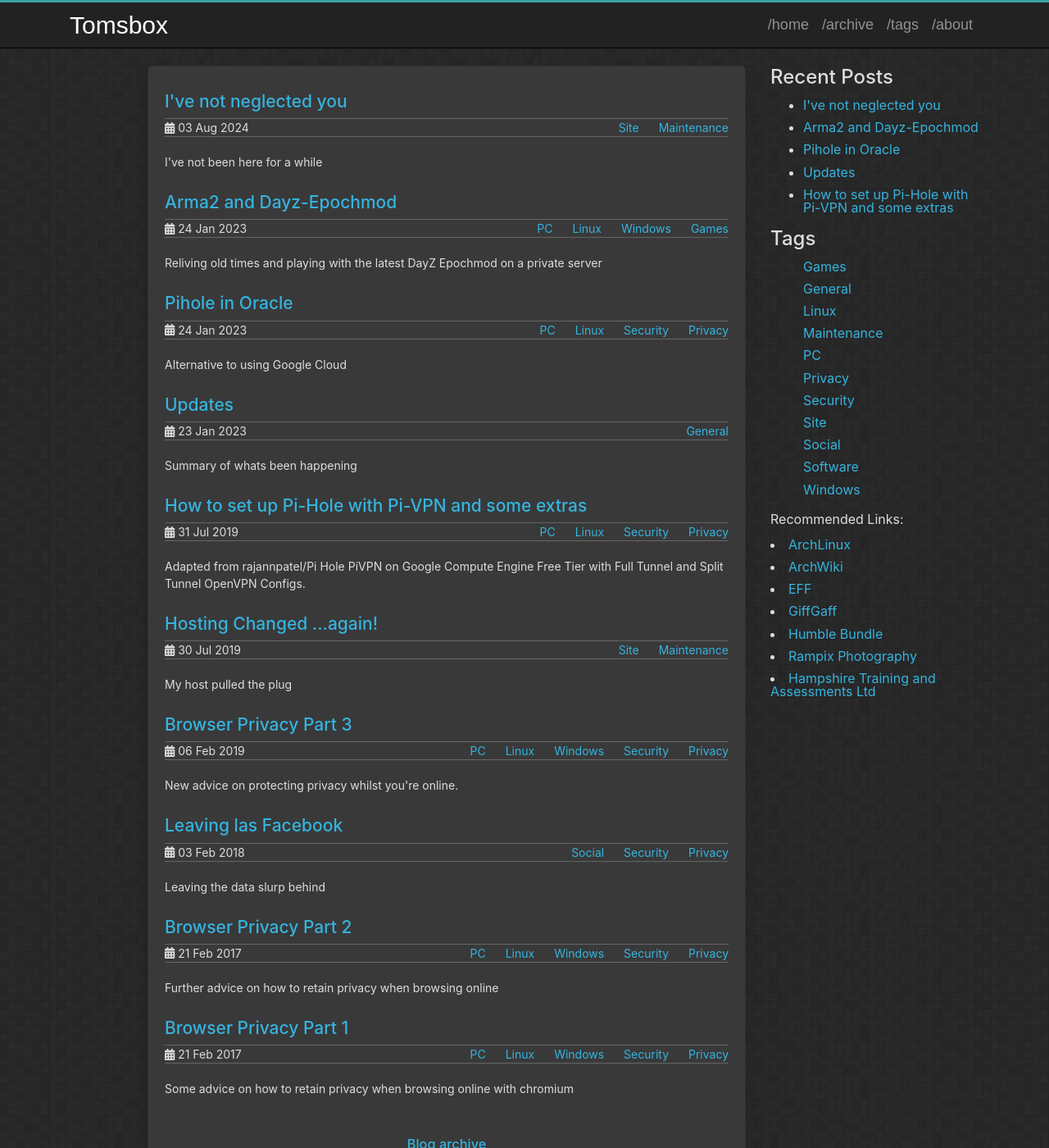
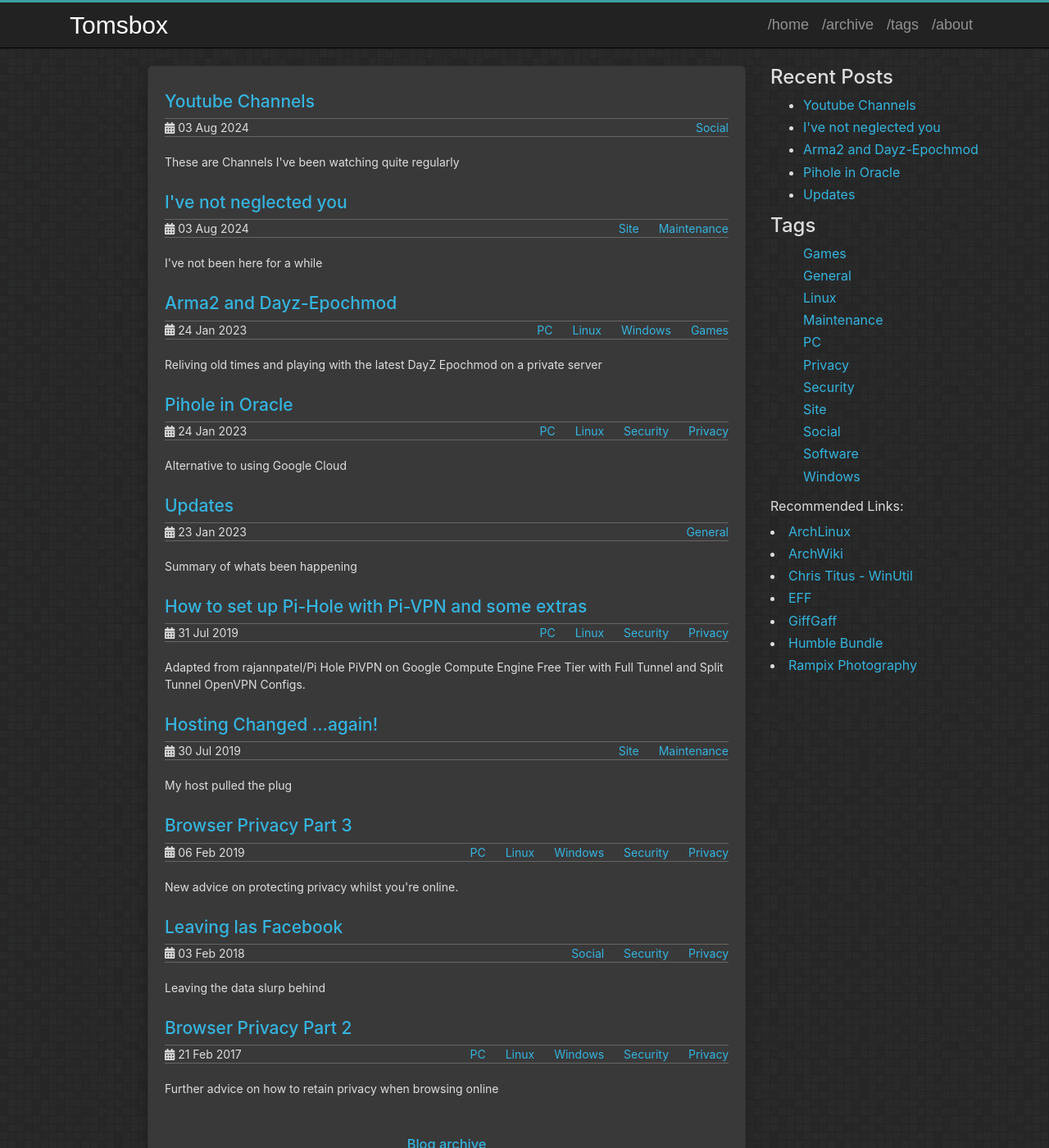
Before and after one commit to t0m5k1/t0m5k1.github.io, a Jekyll site: the page built from index.md, in a window 1280 px wide and 1400 px high. Shown: the whole window at 82% size. Built offline with Jekyll 4.4.1, drawn with Linux system fonts in a browser that asks for light colours; part of the change alters nothing that is shown; some of the changed text lies outside the part shown.

Commit message:
added youtube channels post

```diff
--- a/_config.yml
+++ b/_config.yml
@@ -11,7 +11,7 @@ url: http://t0m5k1.github.io
 baseurl: ''
 
 author: Tom Rand
-copyright: 2015-2023
+copyright: 2015-2024
 
 share:
   facebook: true
--- a/_includes/sidebar.html
+++ b/_includes/sidebar.html
@@ -21,12 +21,13 @@
 <div class="sidebar">
   Recommended Links:
 <li><a href="https://www.archlinux.org/" title="The OS I use" target="_blank">ArchLinux</a></li>
-<li><a href="https://wiki.archlinux.org/" title="One of if not the best Linux wiki">ArchWiki</a></li>
+<li><a href="https://wiki.archlinux.org/" title="One of if not the best Linux wiki"target="_blank">ArchWiki</a></li>
+<li><a href="https://github.com/ChrisTitusTech/winutil" title="The only Windows Tool you need"target="_blank">Chris Titus - WinUtil</a></li>
 <li><a href="https://www.eff.org/" title="Just go there" target="_blank">EFF</a></li>
-<li><a href="https://www.giffgaff.com/orders/affiliate/t0m5k1" title="The only phone network you need">GiffGaff</a></li>
+<li><a href="https://www.giffgaff.com/orders/affiliate/t0m5k1" title="The only phone network you need"target="_blank">GiffGaff</a></li>
 <li><a href="https://goo.gl/MUy6Q9" title="Humble Bundle" target="_blank">Humble Bundle</a></li>
 <li><a href="https://www.rampix.co.uk/" title="The best Photography studio in Milton Keynes" target="_blank">Rampix Photography</a></li>
-<li><a href="https://www.htaa.co.uk/" title="Train to be a Plumber, Gas or Electrical Installer" target="_blank">Hampshire Training and Assessments Ltd</a></li>
+
   <div class="row">
   {% for job in site.data.job_postings %}
     <div class="col-xs-12"  style="padding-top:10px">
--- /dev/null
+++ b/_posts/2024-08-03-youtube-channels.md
@@ -0,0 +1,165 @@
+---
+layout: post
+title: Youtube Channels
+date:   2024-08-03
+description: These are Channels I've been watching quite regularly
+comments: true
+toc: true
+tags:
+ - Social
+---
+
+
+So I recently decided to drop you all a list of the YouTube channels I find my self whatching.
+This list will get big and will be updated to list all the channels I like
+
+# Tech
+
+[JaysTwoCents][JTC]
+What can be said for Jay, Nick and Phil !
+This is where you go for all the indepth builds and water cooling info.
+
+[LTT][LTT]
+I've been watching Linus for quite sumoetime and I've come to appreciate the whole effort he has put in to growing and providing Tech news and reviews that I've come to almost rely on.
+
+[Level 1][LVL1]
+Wendell is an institution by himself, I value every statement he makes and the information he provides is top notch.
+The NEws/Link with friends is a must watch for me too.
+
+[Some Ordinary Gamers][SOG]
+Mutahar is a stallwart in all things current regarding tech, games, deep web and other schenanigans that may or may not ocur on the 'tinter tubes!.
+
+## Linux
+
+[Chris Titus][TTT] (Alt channel:[ctt])
+We can't not mention Chris Titus here.
+The guy is the creator of his tweak tool WinUtil that I link to in my sidebar.
+His videos are always knee deep in tech be it linux or his app and what he's doing. What makes this good is that you can learn from his videos even though they are very light hearted and he's learning this with us!'
+
+[Broadie][BR]
+When we talk about Linux we can't leave out Broadie Robertson.
+The guy seems to always have his finger on the pulse and is only ever a few hours off the mark lol.
+Good content.
+
+## Security
+
+[HAK5][HAK5]
+Threatwire with Ali.
+Sec news can't get better, She's the girl all the geeks want to know for very obvious reason too and she's happy with that.
+Very active coder, loves defcon and streams nearly all the time on twitch.
+You gotta see the dimples!
+
+[David Bombal][DB]
+David is just excellent, The community section is his way to test us all.
+His content is so indepth you learn and he actually provides many training courses via his website.
+You need this man in your subs list.
+
+[DefCon][DEFC]
+The DefCon what can really be said other than I will go here one day.
+It's a tech/Hacking conference where nearly anything goes, You'll find all manner of types here from black,white,grey hat hackers, Tech nerds, sec nerd, exploiters and more.
+
+[BlackHat Con][BH]
+BlackHat Con, They want to be good and sometimes they'll have a demoe or talk from someone/thing that is good, I check in every now and then but yeah.
+
+# General
+## Content Creators & Teams
+
+[MoistKritical][PZ0]
+Charlie just hits the nail on the head with his takes on the recent funny shit
+
+[Asmongold][zakrawr]
+Asmongold well fuk me what a rep lol
+Head of the wild OTK crew and part founder of Starforge PCs
+
+[Steak & Eggs][S&E]
+Tectone, Emiru and Asmongold hang out and do shit together
+
+[Camomo][C10]
+The uber Rust Admin who takes no shit, doles out the bans and fuks with cheaters in rust, his Admin skill are sought after by cheater so they can avoid him but nobody has managed to yet.
+
+[Oompavile][ompa]
+Oompavile has some good takes on current affairs and is a funny fuka.
+He's also the other half ok Kris Collins KMK
+
+[KallmeKris][KMK]
+Cute Kris Colins provides us with KallMeKris.
+Funny takes on current affairs, regular crime posts and stories too.
+
+
+# Paranormal
+## Ghosts / Debunking
+I like the paranormal as I am a beliver but at the same time I'm not here to watch blatant bullshit and lies being punted off as truth.
+I've been interested in all things paranormal from a young age as my mother used to go to a medium and had the sessions recorded, I'd wait in the front room of the lady's house!
+We had hundreds of books on the subject and these were the first books I ever read as a kid. I might make an article about my experiences one day.
+
+[Beardo Gets Scared][Beardo]
+Dale/Beardo Is a great debunker who's learnt from the greats like Jason Hawes, Kenny Biddle and Parple.
+This is from his channel page: Join me as I fearlessly debunk mysteries, engage in heart-pounding live streams, and navigate the darkest corners of horror gaming.
+Brace yourself for a journey where scepticism meets the supernatural, and let's unravel the mysteries together! Subscribe now for a hair-raising blend of investigation, live thrills, and gaming scares that will keep you on the edge of your seat.
+Are you ready to face the unknown?
+
+[Kenny Biddle][Kenb]
+Kenny Biddle is the debunkers debunker!
+He pulls apart any and all claims and applies science and logic to all. I'd highly recommend him.
+
+[Jason Hawes (TAPS)][JasonH]
+Not much needs to be said about Mr Hawes.
+His reputation in Ghost Hunters is testament to his contribution in this field and yes He does debunk too but the channel produrcers he was working with didn't want that boring stuff!
+So he left and went independant, Glad he did too.
+
+[Mythos Paranormal][Mythos]
+Mythos is another top choice for debunking and investigations.
+
+[Parple][Parple]
+Recently his content has become quite random but it is funny! His older content is more paranormal and he's a very good investigator and debunker.
+
+[Paranormal Mokey Podcast][paramonkey]
+Justin Cowell has worked on a few shows and has his own reputation, yes another big name.
+This podcast of his features some real big names in the paranormal and recently had Dave Schrader on as a guest!
+
+
+## UAP/UFO/Aliens
+
+
+[Jeremy Corbell][jezc]
+In his own words:
+an American contemporary artist and investigative filmmaker with movies on Netflix and Hulu.
+He is known for his documentary work exploring mysteries in the fields of UFOs, advanced technology and the dark space where science confronts the abnormal.
+Corbell’s films reveal how ideas, held by credible individuals, can alter the way we experience reality and help us to reconsider the fabric of our own beliefs.
+This is where you'll finde the weaponized Podcast he does with George Knapp.
+
+[George Knapp][mystwire]
+Veteran newsman George Knapp has been bringing great stories to the KLAS-TV audience in Las Vegas since 1981, establishing a national reputation for treating unusual topics with serious journalism.
+We’ve only scratched the surface on our archive of stories that originally aired in Las Vegas on KLAS-TV Channel 8, and will be uploading more every week, along with new investigations.
+
+
+
+[JTC]: https://www.youtube.com/@Jayztwocents/videos
+[LTT]: https://www.youtube.com/@LinusTechTips/videos
+[LVL1]: https://www.youtube.com/c/Level1Techs/videos
+[SOG]: https://www.youtube.com/@SomeOrdinaryGamers/videos
+[ctt]: https://www.youtube.com/@ChrisTitusTech/videos
+[TTT]: https://www.youtube.com/@TitusTechTalk/videos
+[BR]: https://www.youtube.com/@BrodieRobertson/videos
+
+[HAK5]: https://www.youtube.com/@hak5/videos
+[DB]: https://www.youtube.com/@davidbombal/videos
+[BH]: https://www.youtube.com/@BlackHatOfficialYT/videos
+[DEFC]: https://www.youtube.com/@DEFCONConference/videos
+
+[S&E]: https://www.youtube.com/@steakandeggspod/videos
+[PZ0]: https://www.youtube.com/@penguinz0/videos
+[zakrawr]: https://www.youtube.com/@AsmonTV/videos
+[C10]: https://www.youtube.com/@Camomo_10/videos
+[ompa]: https://www.youtube.com/@oompaville/videos
+[KMK]: https://www.youtube.com/@kallmekris/videos
+
+[Beardo]: https://www.youtube.com/@beardogetsscared/videos
+[Kenb]: https://www.youtube.com/@KennyBiddle/videos
+[Mythos]: https://www.youtube.com/@MythosParanormal/videos
+[JasonH]: https://www.youtube.com/@JasonHawes/videos
+[Parple]: https://www.youtube.com/@Parrple/videos
+
+[paramonkey]: https://www.youtube.com/@paramonkeypodcast/videos
+[jezc]: https://www.youtube.com/@JeremyCorbell/videos
+[mystwire]: https://www.youtube.com/mysterywire/videos
```
Also changed, not shown: _posts/2024-08-03-Test.md (line endings or trailing spaces).
